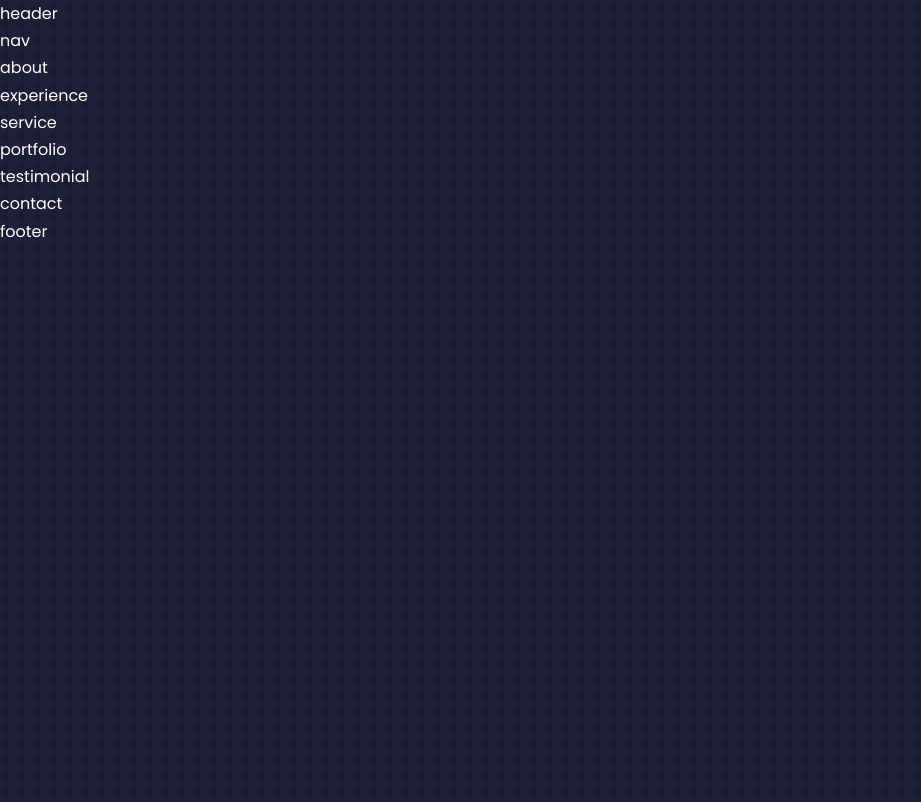
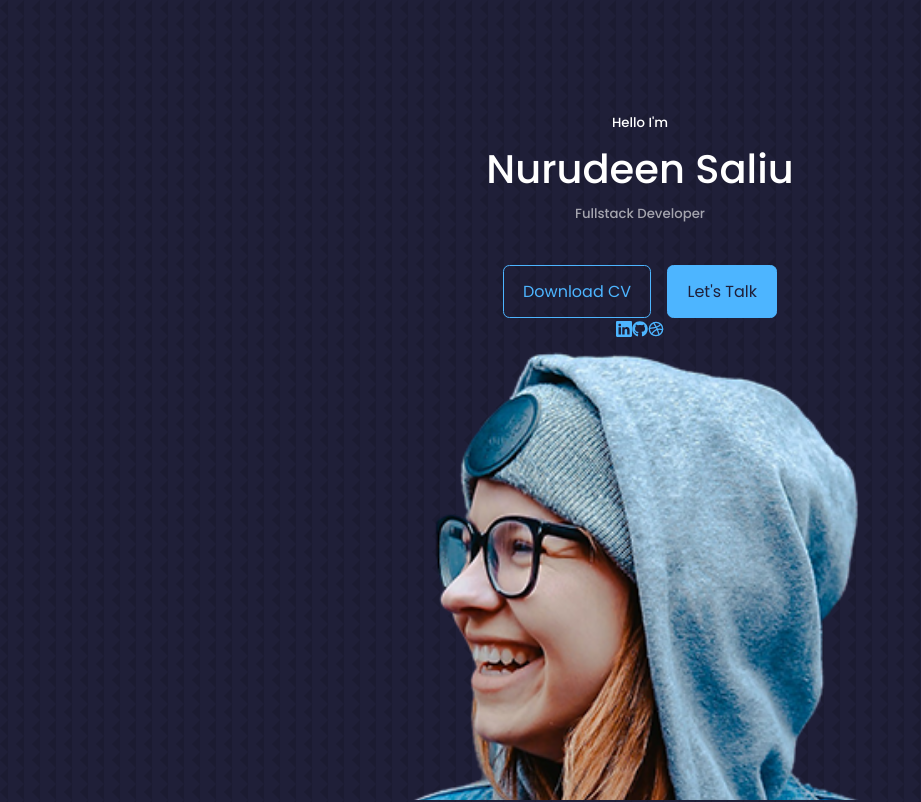
Before and after one commit to nurez305/my-portfolio-website, a React (Create React App) app: page / in a window 1280 px wide. Shown: the top 802 px of the page, without its empty margins (0-921 px from the left). Built offline with nearby package versions, Linux system fonts and the light colour scheme.

Commit message:
working on header section

```diff
--- a/package.json
+++ b/package.json
@@ -8,6 +8,7 @@
     "@testing-library/user-event": "^13.5.0",
     "react": "^18.2.0",
     "react-dom": "^18.2.0",
+    "react-icons": "^4.4.0",
     "react-scripts": "5.0.1",
     "web-vitals": "^2.1.4"
   },
--- /dev/null
+++ b/src/components/Header/CTA.jsx
@@ -0,0 +1,13 @@
+import React from 'react'
+import CV from "../../assets/Saliu nurudeen.pdf"
+
+const CTA = () => {
+  return (
+    <div className='cta'>
+        <a href={CV} download className='btn'>Download CV</a>
+        <a href="#contact" className='btn btn-primary'>Let's Talk</a>
+    </div>
+  )
+}
+
+export default CTA
--- a/src/components/Header/Header.css
+++ b/src/components/Header/Header.css
@@ -0,0 +1,23 @@
+header {
+    height: 100vh;
+    padding-top: 7rem;
+    overflow: hidden;
+}
+
+.header_container {
+    text-align: center;
+    height: 100%;
+    position: relative ;
+}
+
+
+/* CTA STYLING */
+
+.cta {
+    margin-top: 2.5rem;
+    display: flex;
+    gap: 1rem;
+    justify-content: center;
+}
+
+/* HEADER SOCIAL */
--- a/src/components/Header/Header.jsx
+++ b/src/components/Header/Header.jsx
@@ -1,9 +1,26 @@
 import React from 'react'
 import "./Header.css"
+import CTA from "./CTA"
+import ME from "../../assets/me.png"
+import Headersocial from './Headersocial'
 
 function Header() {
   return (
-    <div>header</div>
+    <header>
+      <div className='container header_container'>
+          <h5>Hello I'm</h5>
+          <h1>Nurudeen Saliu</h1>
+          <h5 className="text-light">Fullstack Developer</h5>
+          <CTA />
+          <Headersocial />
+
+          <div className="me">
+            <img src={ME} alt="ME" />
+          </div>
+
+          <a href="#contact" className='scroll_down'>Scroll Down</a>
+          </div>
+    </header>
   )
 }
 
--- /dev/null
+++ b/src/components/Header/Headersocial.jsx
@@ -0,0 +1,17 @@
+import React from 'react'
+import {BsLinkedin} from "react-icons/bs"
+import {FaGithub} from "react-icons/fa"
+import {FiDribbble} from "react-icons/fi"
+
+const Headersocial = () => {
+  return (
+    <div className='header_social'>
+    <a href="#linkdin" target="_blank"><BsLinkedin /></a>
+    <a href="#github" target="_blank"><FaGithub /></a>
+    <a href="#dribble" target="_blank"><FiDribbble /></a>
+
+    </div>
+  )
+}
+
+export default Headersocial
--- a/src/index.css
+++ b/src/index.css
@@ -87,12 +87,12 @@
 
 .btn {
     width: max-content;
-    display: inline;
+    display: inline-block;
     color: var(--color-primary);
     padding: 0.75rem 1.2rem;
     border-radius: 0.4rem;
     cursor: pointer;
-    color: 1px solid var(--color-primary);
+    border: 1px solid var(--color-primary);
     transition: var(--transition);
 }
 
```
Also changed, not shown: 2 other files (tests, documents, lock files or other folders).
